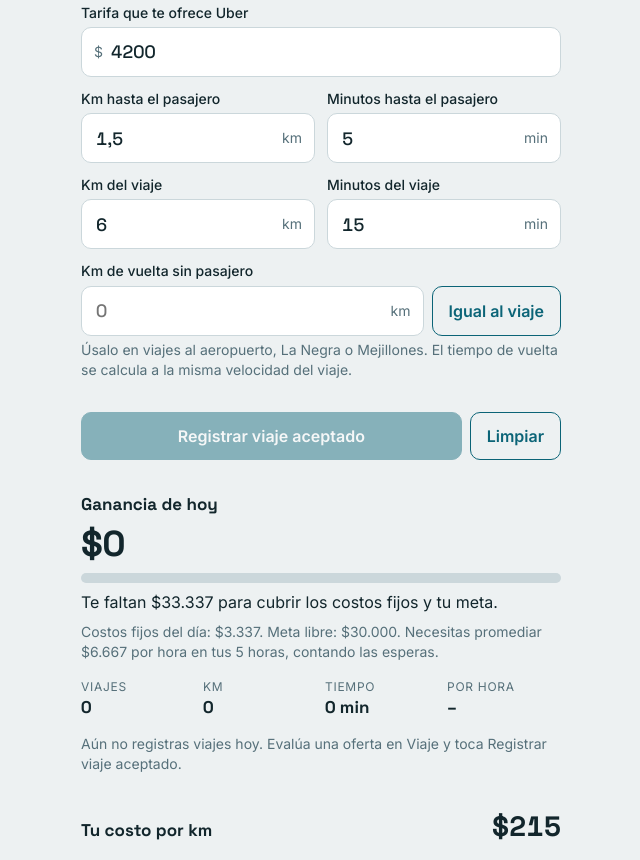
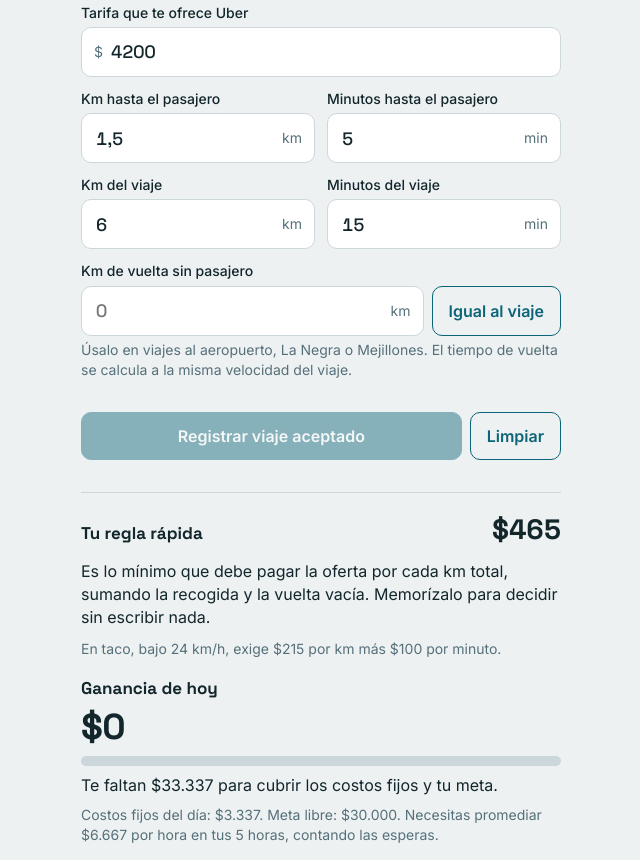
Before and after one commit to pablotsss/pablotus, a plain HTML site: page index.html in a window 1280 px wide. Shown: the part 350-1210 px from the top of the page, without its empty margins (319-959 px from the left). Drawn offline with Linux system fonts and the light colour scheme.

Commit message:
Show the quick rule on the trip screen
A driver cannot type the offer in the time that Uber gives.
The page now shows the minimum fare per total km to learn by heart.

Co-Authored-By: Claude Fable 5.2 <noreply@anthropic.com>
Claude-Session: https://claude.ai/code/session_01FZygTqnuknPVj34LGexfkm

```diff
--- a/index.html
+++ b/index.html
@@ -202,6 +202,15 @@ button:focus-visible { outline: 2px solid var(--accent); outline-offset: 2px; }
       <button type="button" class="btn quiet" id="clear-trip">Limpiar</button>
     </div>
     <p class="note" id="trip-status" aria-live="polite"></p>
+
+    <div class="group">
+      <div class="costkm">
+        <h2>Tu regla rápida</h2>
+        <span class="num" id="rule-km">$0</span>
+      </div>
+      <p>Es lo mínimo que debe pagar la oferta por cada km total, sumando la recogida y la vuelta vacía. Memorízalo para decidir sin escribir nada.</p>
+      <p class="note" id="rule-slow"></p>
+    </div>
   </section>
 
   <section class="view" id="view-day" aria-labelledby="tab-day" hidden>
@@ -370,7 +379,12 @@ function renderSettings() {
 }
 
 function renderAll() {
-  $('cost-km').textContent = money(costPerKm(state.cfg));
+  const cfg = state.cfg, perKm = costPerKm(cfg), keep = 1 - Math.min(cfg.taxPct, 90) / 100;
+  $('cost-km').textContent = money(perKm);
+  $('rule-km').textContent = money((perKm + cfg.minKm) / keep);
+  $('rule-slow').textContent = cfg.minKm > 0 && cfg.minHour > 0
+    ? 'En taco, bajo ' + Math.round(cfg.minHour / cfg.minKm) + ' km/h, exige ' + money(perKm / keep) + ' por km más ' + money(cfg.minHour / 60 / keep) + ' por minuto.'
+    : '';
   renderVerdict();
   renderDay();
 }
```
